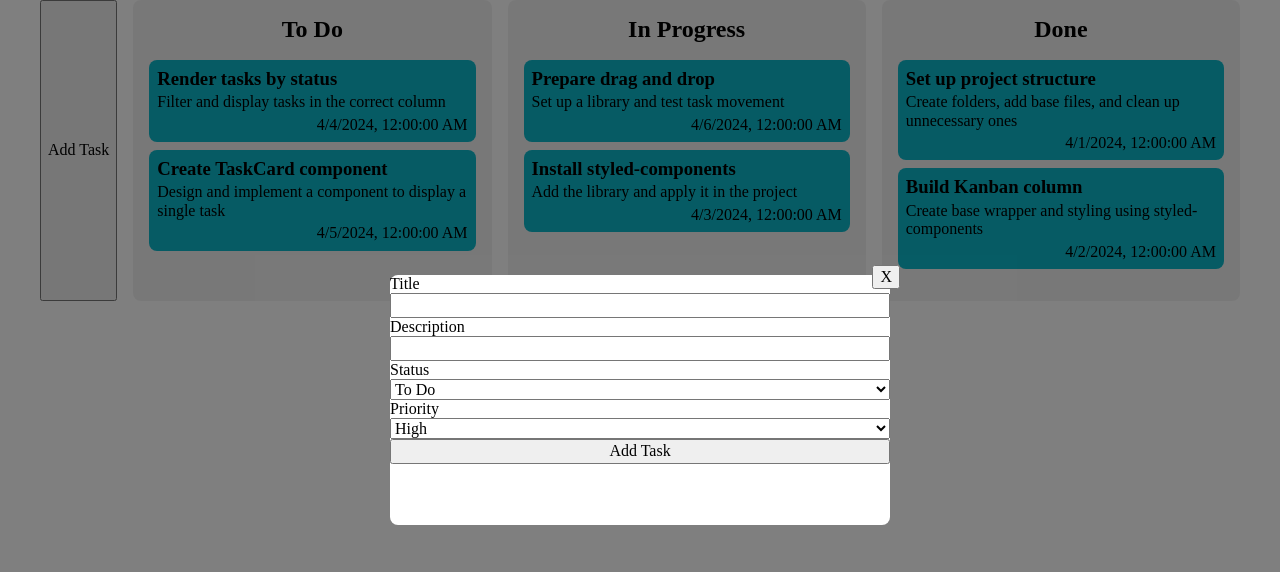
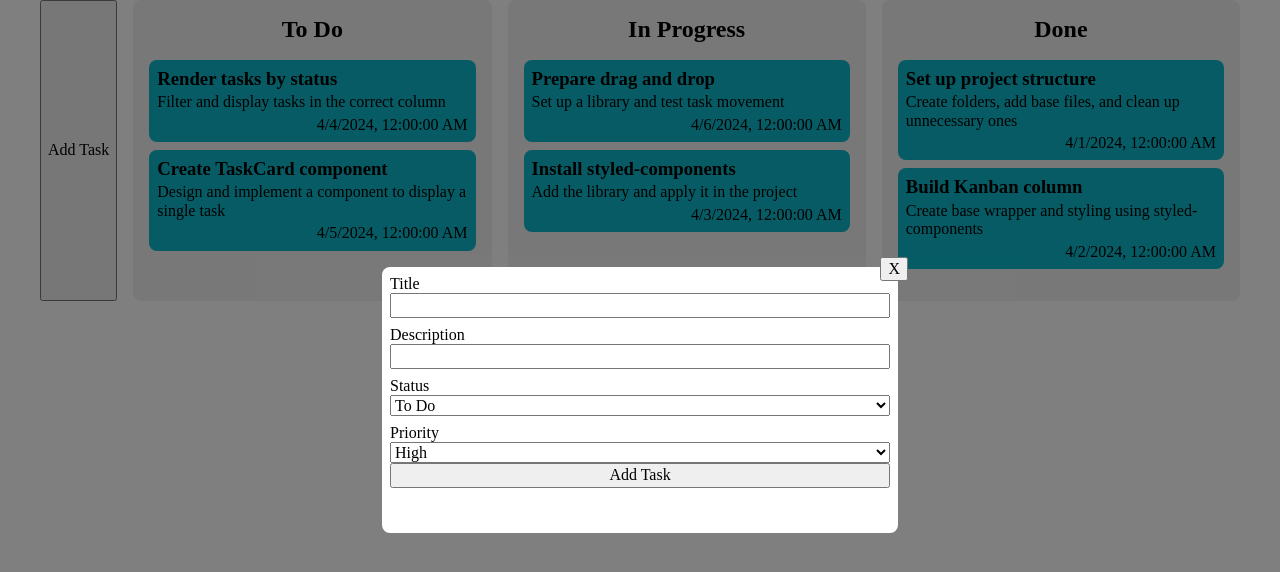
Before and after one commit to lipatovSergey/task-flow, a React (Vite) app: page / in a window 1280 px wide. Both pictures are taken after a click on the button "Add Task". Shown: the top 572 px of the page. Built offline with nearby package versions, Linux system fonts and the light colour scheme.

Commit message:
styles for form

```diff
--- a/src/components/TaskForm.tsx
+++ b/src/components/TaskForm.tsx
@@ -23,6 +23,7 @@ const BackDrop = styled.div`
 
 const TaskFormModal = styled.div`
   position: relative;
+  padding: 8px;
   background-color: white;
   border-radius: 8px;
   max-width: 500px;
@@ -34,6 +35,15 @@ const TaskFormModal = styled.div`
 const Form = styled.form`
   display: flex;
   flex-direction: column;
+
+  .fields {
+    display: flex;
+    flex-direction: column;
+  }
+
+  .fields :is(input, select):not(:last-child) {
+    margin-bottom: 8px;
+  }
 `
 const CloseModalBtn = styled.button`
   position: absolute;
@@ -67,7 +77,7 @@ const TaskForm = ({ isOpen, setIsOpen, onTaskAdd }: TaskFormProps) => {
     const newErrors = { title: '', description: '', status: '', priority: '' }
 
     if (!title.trim()) {
-      newErrors.title = "Tittle is required"
+      newErrors.title = "Title is required"
     }
 
     if (!description.trim()) {
@@ -99,6 +109,13 @@ const TaskForm = ({ isOpen, setIsOpen, onTaskAdd }: TaskFormProps) => {
     }
 
     onTaskAdd(newTask)
+    // reset errors
+    setErrors({
+      title: '',
+      description: '',
+      status: '',
+      priority: '',
+    })
     setIsOpen(false)
   }
 
@@ -106,6 +123,7 @@ const TaskForm = ({ isOpen, setIsOpen, onTaskAdd }: TaskFormProps) => {
     <BackDrop >
       <TaskFormModal>
         <Form onSubmit={handleFormSubmit}>
+          <div className="fields">
             <label htmlFor="title">Title</label>
             <input name="title" id="title" />
             {errors.title && <ErrorSpan>{errors.title}</ErrorSpan>}
@@ -126,7 +144,9 @@ const TaskForm = ({ isOpen, setIsOpen, onTaskAdd }: TaskFormProps) => {
               <option value='3'>Low</option>
             </select>
             {errors.priority && <ErrorSpan>{errors.priority}</ErrorSpan>}
+          </div>
           <button>Add Task</button>
+
         </Form>
         <CloseModalBtn onClick={() => setIsOpen(false)}>X</CloseModalBtn>
       </TaskFormModal>
```
Lines whose indentation alone changed are shown as unchanged.
